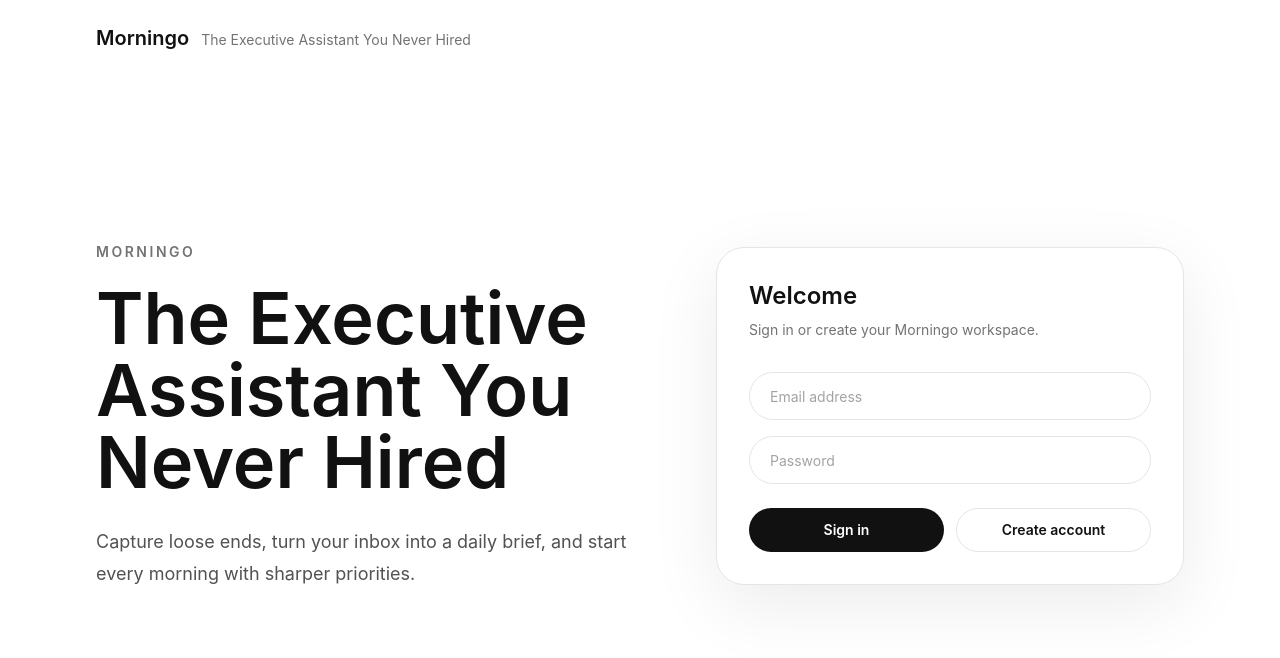
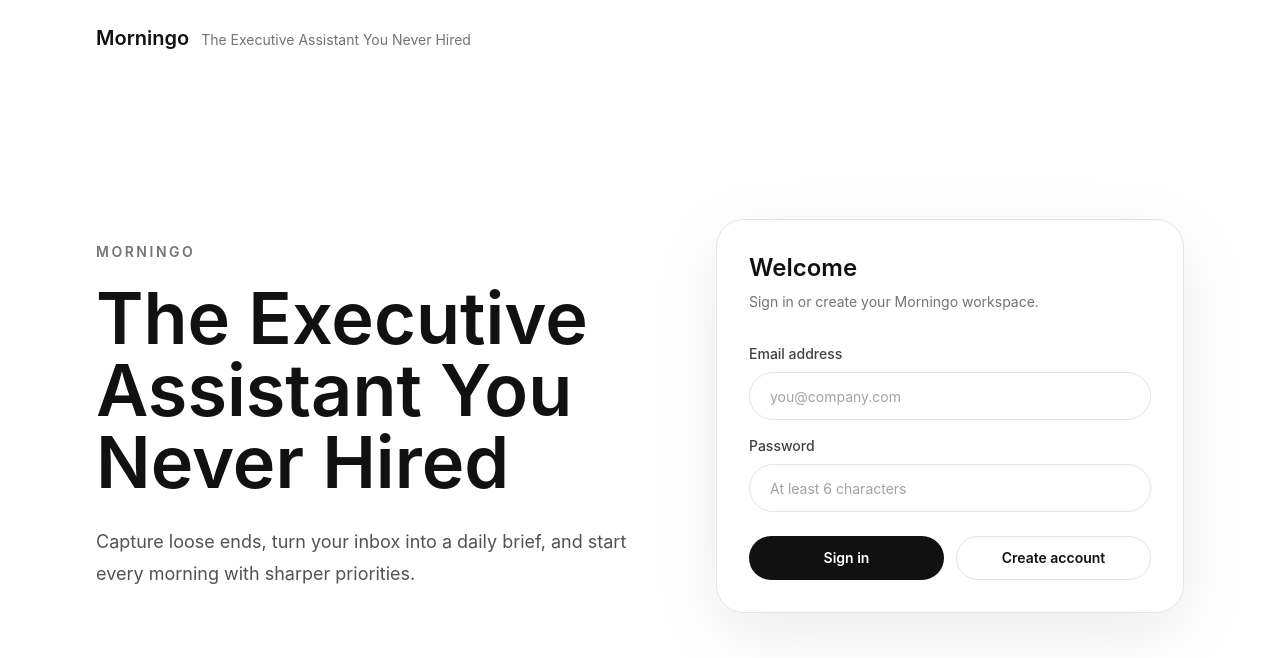
Before and after one commit to Mneloapp/Morningo, a Next.js app: page /login in a window 1280 px wide. Shown: the top 658 px of the page. Built offline with nearby package versions, Linux system fonts and the light colour scheme; no server answers.

Commit message:
Improve signup feedback

```diff
--- a/src/app/login/actions.ts
+++ b/src/app/login/actions.ts
@@ -40,10 +40,16 @@
   const supabase = await createClient();
   const { email, password } = getCredentials(formData);
 
-  const { error } = await supabase.auth.signUp({ email, password });
+  const { data, error } = await supabase.auth.signUp({ email, password });
 
   if (error) {
     redirect(`/login?error=${encodeURIComponent(error.message)}`);
+  }
+
+  if (!data.session) {
+    redirect(
+      `/login?message=${encodeURIComponent("Account created. Check your email to confirm your sign in.")}`
+    );
   }
 
   redirect("/dashboard");
--- a/src/app/login/page.tsx
+++ b/src/app/login/page.tsx
@@ -11,6 +11,7 @@
 type LoginPageProps = {
   searchParams: Promise<{
     error?: string;
+    message?: string;
   }>;
 };
 
@@ -22,7 +23,7 @@
     redirect("/dashboard");
   }
 
-  const { error } = await searchParams;
+  const { error, message } = await searchParams;
 
   return (
     <main className="min-h-screen bg-white">
@@ -51,18 +52,31 @@
             </div>
           ) : error ? (
             <div className="mb-5 rounded-2xl bg-neutral-100 px-4 py-3 text-sm font-medium text-accent">{error}</div>
+          ) : message ? (
+            <div className="mb-5 rounded-2xl bg-neutral-100 px-4 py-3 text-sm font-medium text-accent">{message}</div>
           ) : null}
 
           <form className="space-y-4">
-            <Input type="email" name="email" placeholder="Email address" autoComplete="email" required />
+            <div>
+              <label htmlFor="email" className="mb-2 block text-sm font-medium text-neutral-700">
+                Email address
+              </label>
+              <Input id="email" type="email" name="email" placeholder="you@company.com" autoComplete="email" required />
+            </div>
+            <div>
+              <label htmlFor="password" className="mb-2 block text-sm font-medium text-neutral-700">
+                Password
+              </label>
               <Input
+                id="password"
                 type="password"
                 name="password"
-              placeholder="Password"
+                placeholder="At least 6 characters"
                 autoComplete="current-password"
                 minLength={6}
                 required
               />
+            </div>
             <div className="grid gap-3 pt-2 sm:grid-cols-2">
               <Button formAction={signIn}>Sign in</Button>
               <Button formAction={signUp} variant="secondary">
```
Lines whose indentation alone changed are shown as unchanged.
